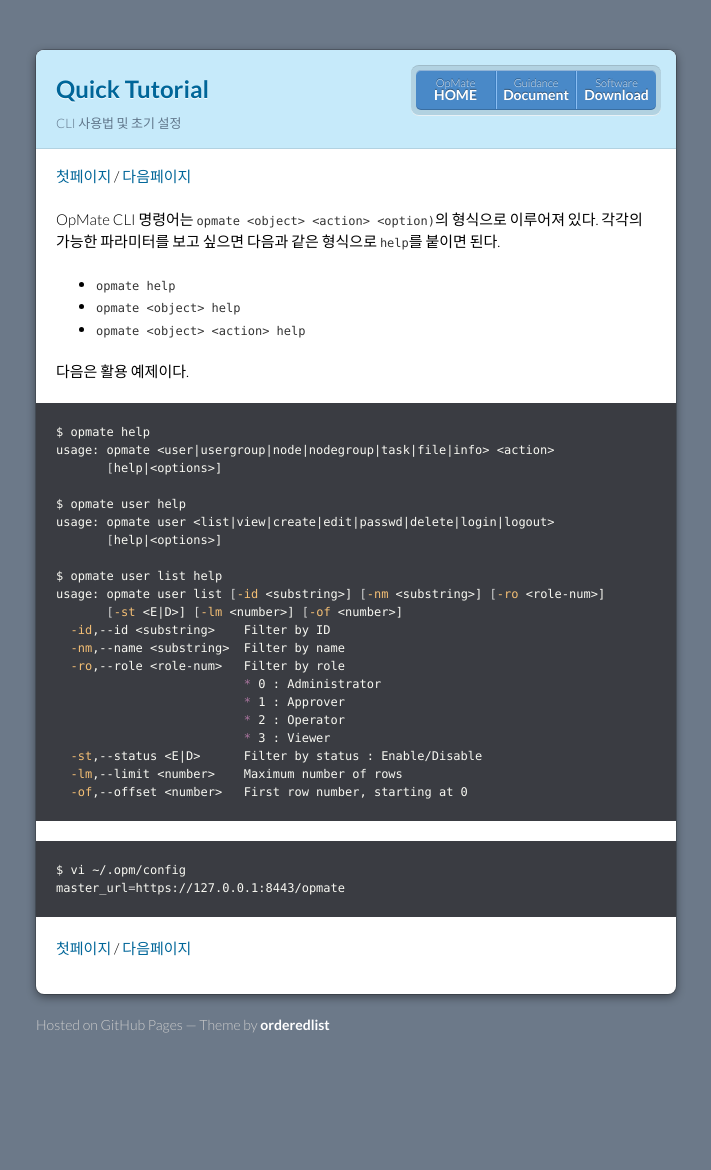
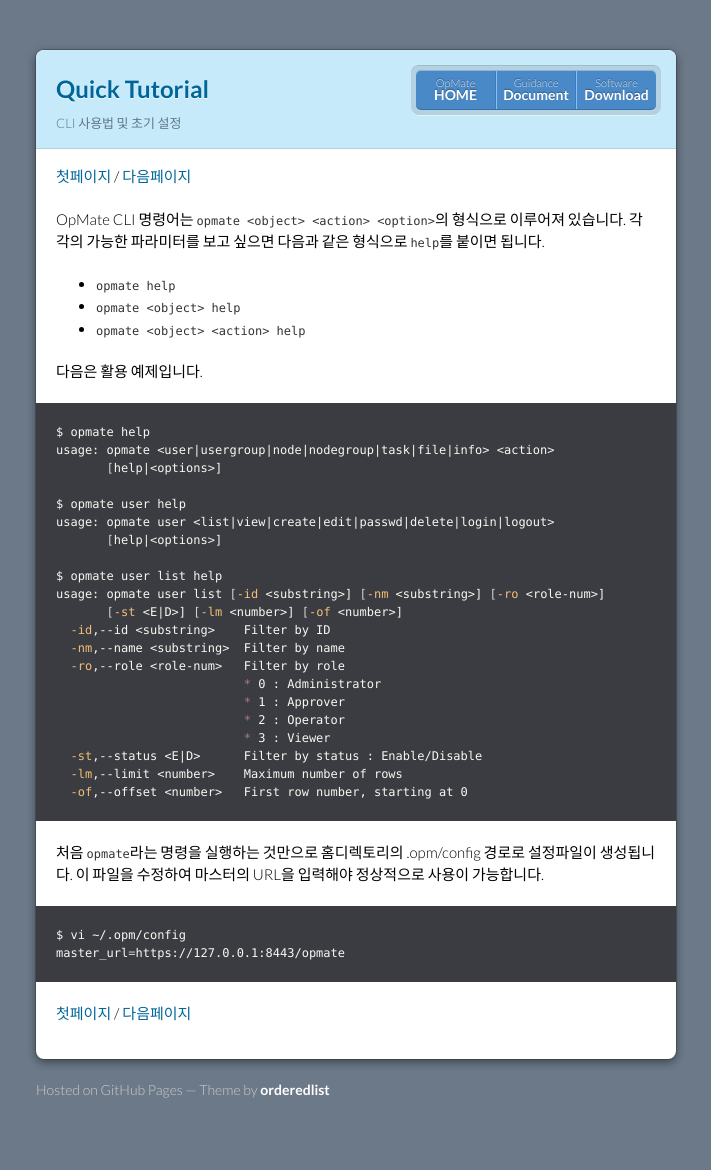
Before and after one commit to opmate/opmate.github.io, a Jekyll site: the page built from document/QuickTutorial1.md, in a window 1280 px wide. Shown: the whole page, without its empty margins (284-995 px from the left). Built offline with Jekyll 4.4.1, drawn with Linux system fonts in a browser that asks for light colours; our own code applies the rules of GitHub Pages for plain Markdown files; a script that is not in the unit is left out; the repository's description, which GitHub fills in, is left out; before the commit the page ends 1105 px from its top, so only the background shows below that.

Commit message:
Update QuickTutorial1.md

````diff
--- a/document/QuickTutorial1.md
+++ b/document/QuickTutorial1.md
@@ -5,14 +5,14 @@
 
 [첫페이지](QuickTutorial.md) / [다음페이지](QuickTutorial2.md)
 
-OpMate CLI 명령어는 `opmate <object> <action> <option)`의 형식으로 이루어져 있다.
-각각의 가능한 파라미터를 보고 싶으면 다음과 같은 형식으로 `help`를 붙이면 된다.
+OpMate CLI 명령어는 `opmate <object> <action> <option>`의 형식으로 이루어져 있습니다.
+각각의 가능한 파라미터를 보고 싶으면 다음과 같은 형식으로 `help`를 붙이면 됩니다.
 
 - `opmate help`
 - `opmate <object> help`
 - `opmate <object> <action> help`
 
-다음은 활용 예제이다.
+다음은 활용 예제입니다.
 
 ```sh
 $ opmate help
@@ -38,6 +38,9 @@
   -of,--offset <number>   First row number, starting at 0
 ```
 
+처음 `opmate`라는 명령을 실행하는 것만으로 홈디렉토리의 .opm/config 경로로 설정파일이 생성됩니다.
+이 파일을 수정하여 마스터의 URL을 입력해야 정상적으로 사용이 가능합니다.
+
 ```sh
 $ vi ~/.opm/config
 master_url=https://127.0.0.1:8443/opmate
````
